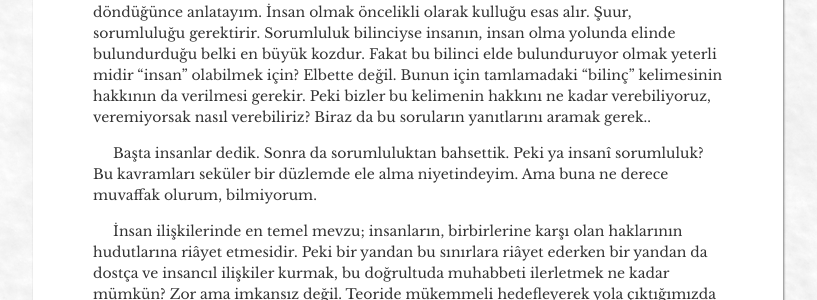
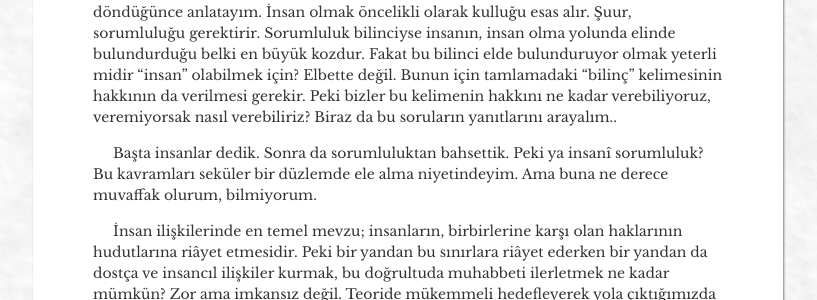
Before and after one commit to muhammedaydogdu/muhammedaydogdu.github.io, a Jekyll site: the page built from _posts/2018-12-16-ne-nedir-neymis.md, in a window 1280 px wide and 900 px high. Shown: the part 473-773 px from the top of the window, without its empty margins (232-1049 px from the left). Built offline with Jekyll 4.4.1, drawn with Linux system fonts in a browser that asks for light colours; some web fonts are replaced; some of the changed text lies outside the part shown.

Commit message:
Update 2018-12-16-ne-nedir-neymis.md

```diff
--- a/_posts/2018-12-16-ne-nedir-neymis.md
+++ b/_posts/2018-12-16-ne-nedir-neymis.md
@@ -9,7 +9,7 @@
 <br/>
 &nbsp;&nbsp;&nbsp;&nbsp; Merhaba İnsanlar..
 
-&nbsp;&nbsp;&nbsp;&nbsp; İnsanlar diyorum; çünkü aklı başında olan her varlık, muhatabımdır. Ve en temelde, söyleyeceklerim insanlıkla ilgili. Basit bir soru soracağım önce, nasıl insan olunur? Dilim döndüğünce anlatayım. İnsan olmak öncelikli olarak kulluğu esas alır. Şuur, sorumluluğu gerektirir. Sorumluluk bilinciyse insanın, insan olma yolunda elinde bulundurduğu belki en büyük kozdur. Fakat bu bilinci elde bulunduruyor olmak yeterli midir "insan" olabilmek için? Elbette değil. Bunun için tamlamadaki "bilinç" kelimesinin hakkının da verilmesi gerekir. Peki bizler bu kelimenin hakkını ne kadar verebiliyoruz, veremiyorsak nasıl verebiliriz? Biraz da bu soruların yanıtlarını aramak gerek..
+&nbsp;&nbsp;&nbsp;&nbsp; İnsanlar diyorum; çünkü aklı başında olan her varlık, muhatabımdır. Ve en temelde, söyleyeceklerim insanlıkla ilgili. Basit bir soru soracağım önce, nasıl insan olunur? Dilim döndüğünce anlatayım. İnsan olmak öncelikli olarak kulluğu esas alır. Şuur, sorumluluğu gerektirir. Sorumluluk bilinciyse insanın, insan olma yolunda elinde bulundurduğu belki en büyük kozdur. Fakat bu bilinci elde bulunduruyor olmak yeterli midir "insan" olabilmek için? Elbette değil. Bunun için tamlamadaki "bilinç" kelimesinin hakkının da verilmesi gerekir. Peki bizler bu kelimenin hakkını ne kadar verebiliyoruz, veremiyorsak nasıl verebiliriz? Biraz da bu soruların yanıtlarını arayalım..
 
 
 &nbsp;&nbsp;&nbsp;&nbsp; Başta insanlar dedik. Sonra da sorumluluktan bahsettik. Peki ya insanî sorumluluk? Bu kavramları seküler bir düzlemde ele alma niyetindeyim. Ama buna ne derece muvaffak olurum, bilmiyorum.
```
